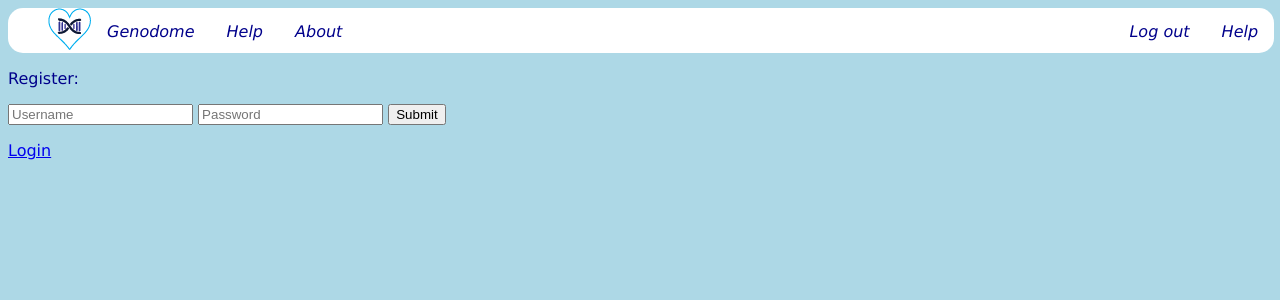
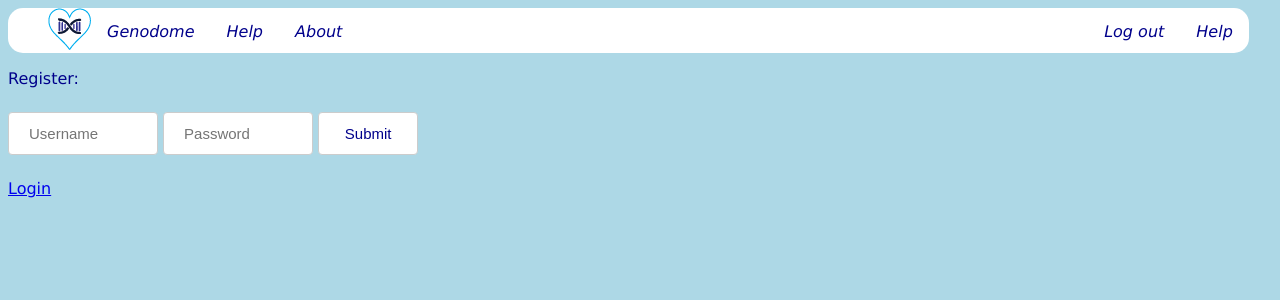
Before and after one commit to Zachd101/Digigene, a PHP site: page /Digigene/Register.php in a window 1280 px wide. Shown: the top 300 px of the page. Run offline with PHP 8.4, Linux system fonts and the light colour scheme; a user stored in the database is signed in.

Commit message:
input padding

```diff
--- a/Digigene.css
+++ b/Digigene.css
@@ -4,6 +4,8 @@
     font-family: SuperSkyline;
     src : url(SuperSkyline.ttf) format('truetype');
 }
+
+
 
 body {
 
@@ -14,6 +16,9 @@ body {
 
 
 }
+
+
+
 
 h1, h5{
 
@@ -26,6 +31,7 @@ table {
     width: 100%;
 }
 
+
 th, td {
     padding: 8px;
     text-align: left;
@@ -36,7 +42,7 @@ ul {
 
     border-radius: 15px;
 
-    width: 97%;
+    width: 95%;
     height: 45px;
     list-style-type: none;
     overflow: hidden;
@@ -72,6 +78,38 @@ li a:hover:not(.active) {
 
 }
 
+
+input {
+    width: 150px;
+    padding: 12px 20px;
+    margin: 8px 0;
+    display: inline-block;
+    border: 1px solid #ccc;
+    border-radius: 4px;
+    box-sizing: border-box;
+    font-size: 15px;
+}
+
+input[type=submit] {
+    width: 100px;
+    padding: 12px 20px;
+    margin: 8px 0;
+    display: inline-block;
+    border: 1px solid #ccc;
+    border-radius: 4px;
+    box-sizing: border-box;
+    color: darkblue;
+    background-color: white;
+
+}
+input[type=submit]:hover {
+    background-color: darkblue;
+    color: white;
+
+
+}
+
+
 .active {
 
 
```
